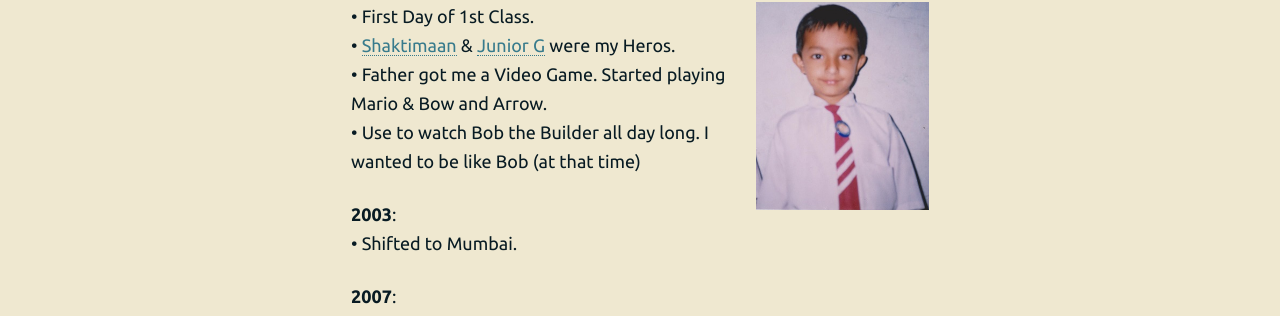
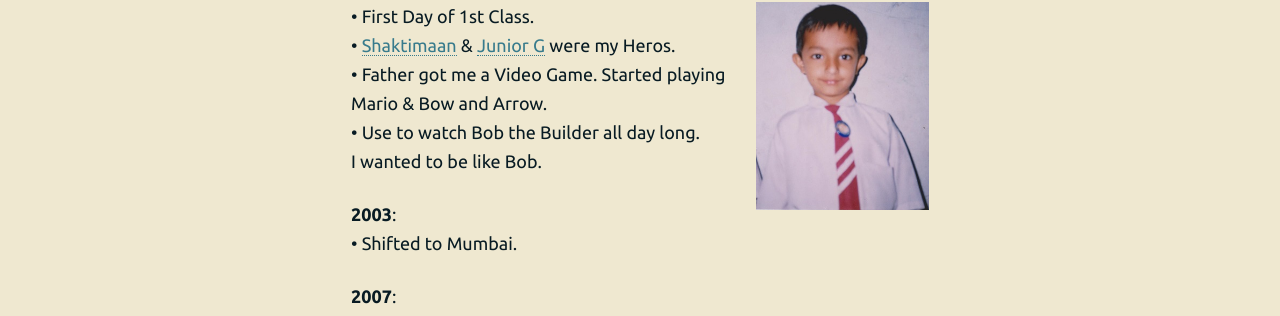
Before and after one commit to 93notes/93notes.github.io, a Jekyll site: the page built from timeline.html, in a window 1280 px wide. Shown: the part 853-1169 px from the top of the page. Built offline with Jekyll 4.4.1, drawn with Linux system fonts in a browser that asks for light colours; nearby versions of some CDN libraries.

Commit message:
Update timeline.html

```diff
--- a/timeline.html
+++ b/timeline.html
@@ -72,7 +72,7 @@ He wanted me to be as Rich as his freind. LOL. </br>
 &bull; First Day of 1st Class. </br>
 &bull; <a href="https://en.wikipedia.org/wiki/Shaktimaan" target="_blank">Shaktimaan</a> & <a href="<a href="https://en.wikipedia.org/wiki/Junior_G" target="_blank">Junior G</a> were my Heros. </br>
 &bull; Father got me a Video Game. Started playing Mario &amp; Bow and Arrow. </br>
-&bull; Use to watch Bob the Builder all day long. I wanted to be like Bob (at that time) </br>
+&bull; Use to watch Bob the Builder all day long. </br> I wanted to be like Bob.</br>
 </p>
 
 <p>
```
